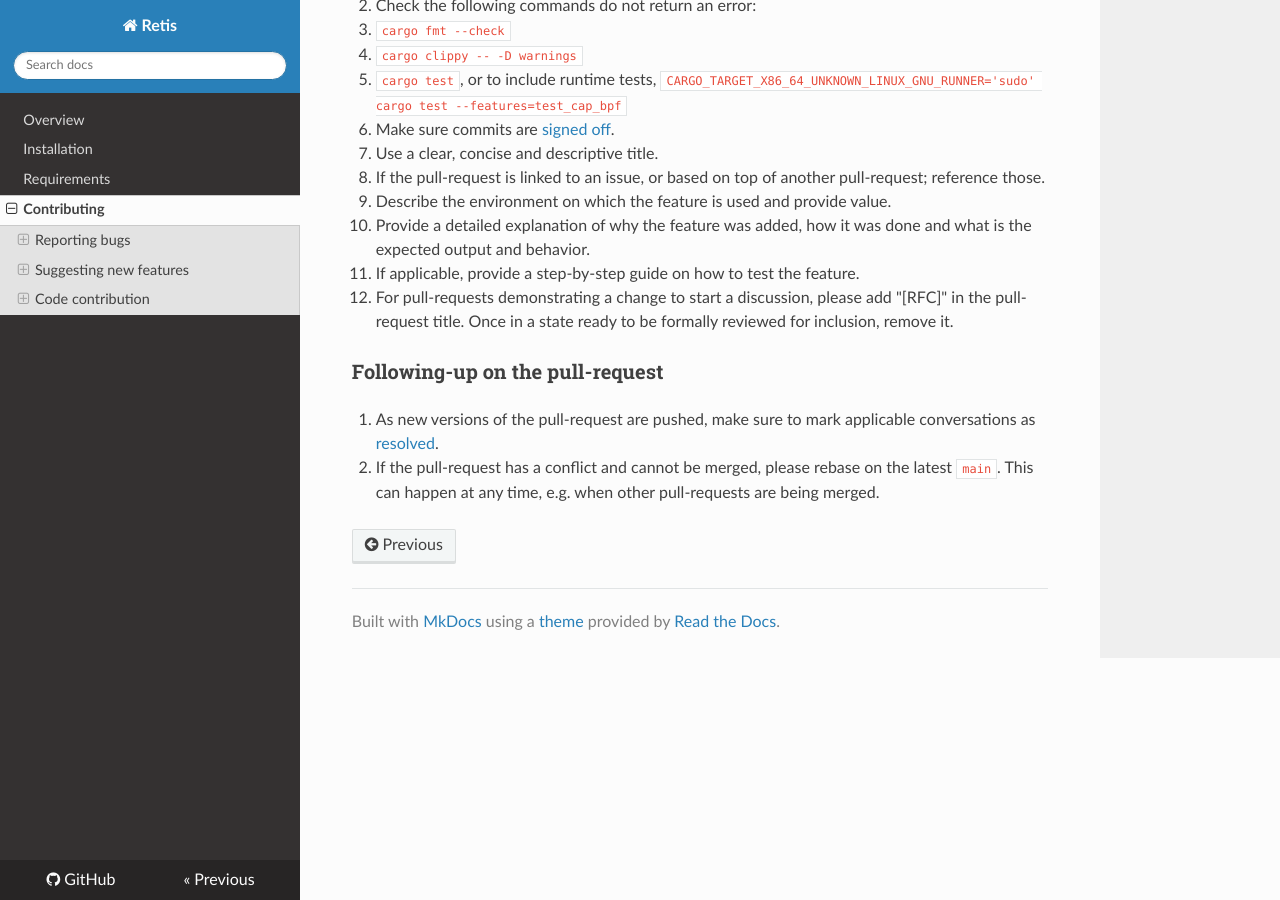
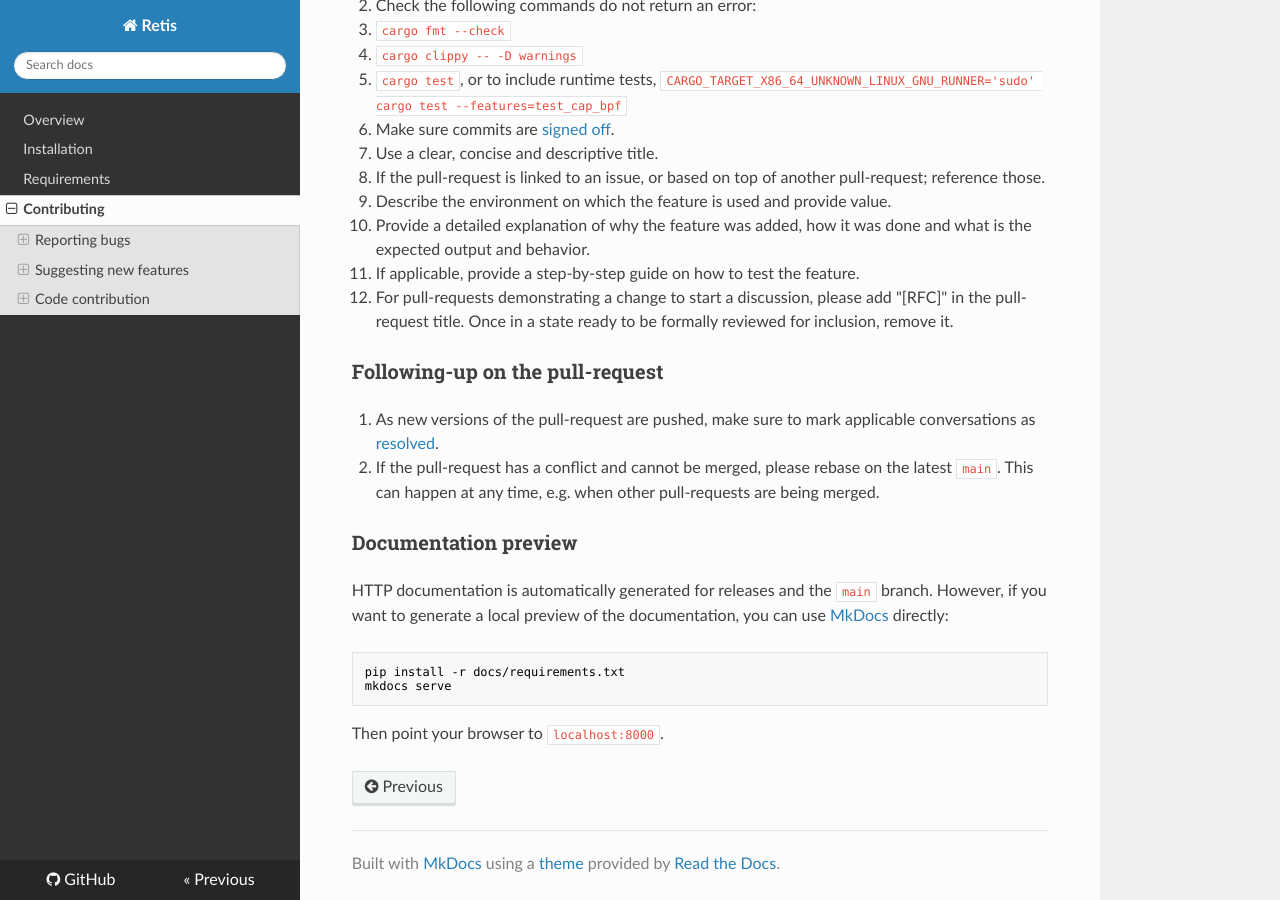
Before and after one commit to retis-org/retis, an MkDocs documentation site: the page built from docs/CONTRIBUTING.md, in a window 1280 px wide and 900 px high, scrolled down 2080 px. Built offline with MkDocs 1.6.1, drawn with Linux system fonts in a browser that asks for light colours; nearby versions of some CDN libraries.

````diff
--- a/docs/CONTRIBUTING.md
+++ b/docs/CONTRIBUTING.md
@@ -116,3 +116,16 @@
 1. If the pull-request has a conflict and cannot be merged, please rebase on the
    latest `main`. This can happen at any time, e.g. when other pull-requests are
    being merged.
+
+### Documentation preview
+
+HTTP documentation is automatically generated for releases and the
+`main` branch. However, if you want to generate a local preview of the
+documentation, you can use [MkDocs](https://www.mkdocs.org/) directly:
+
+```
+pip install -r docs/requirements.txt
+mkdocs serve
+```
+
+Then point your browser to `localhost:8000`.
````
Also changed, not shown: docs/README.md (+1 -1 lines).
